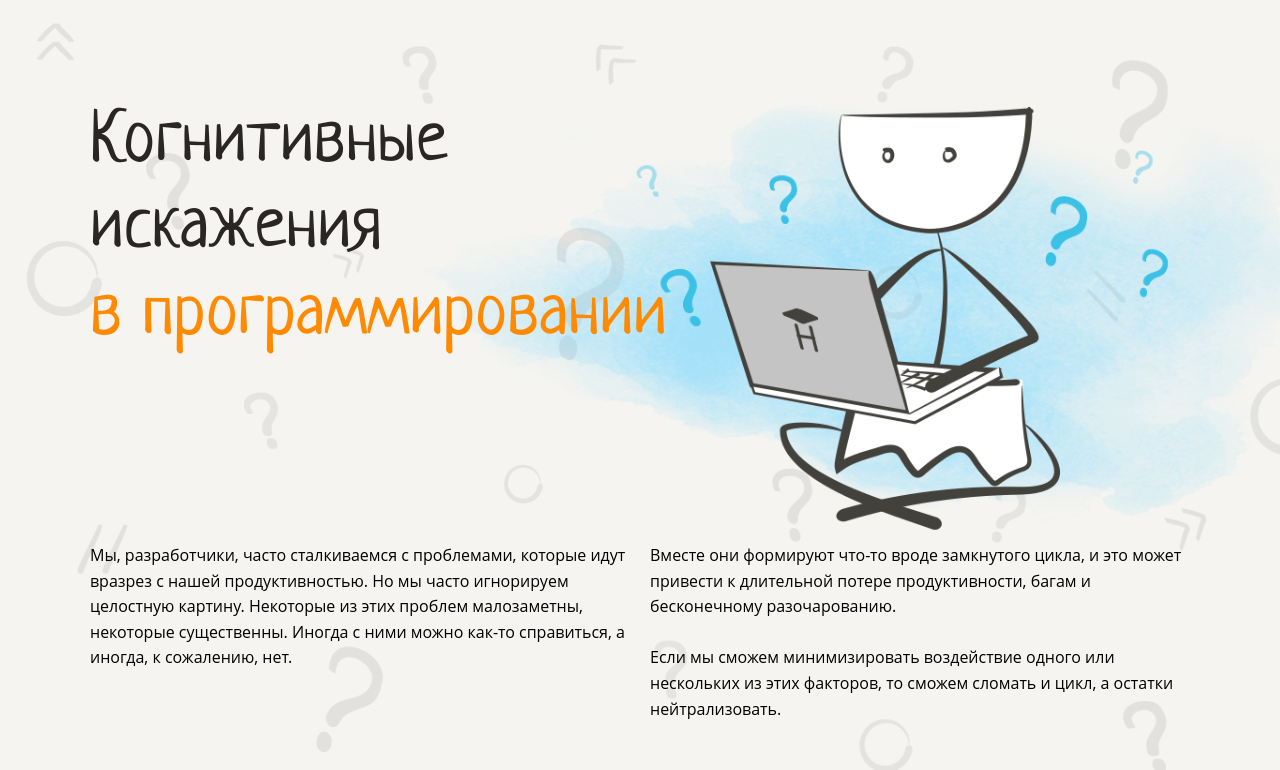
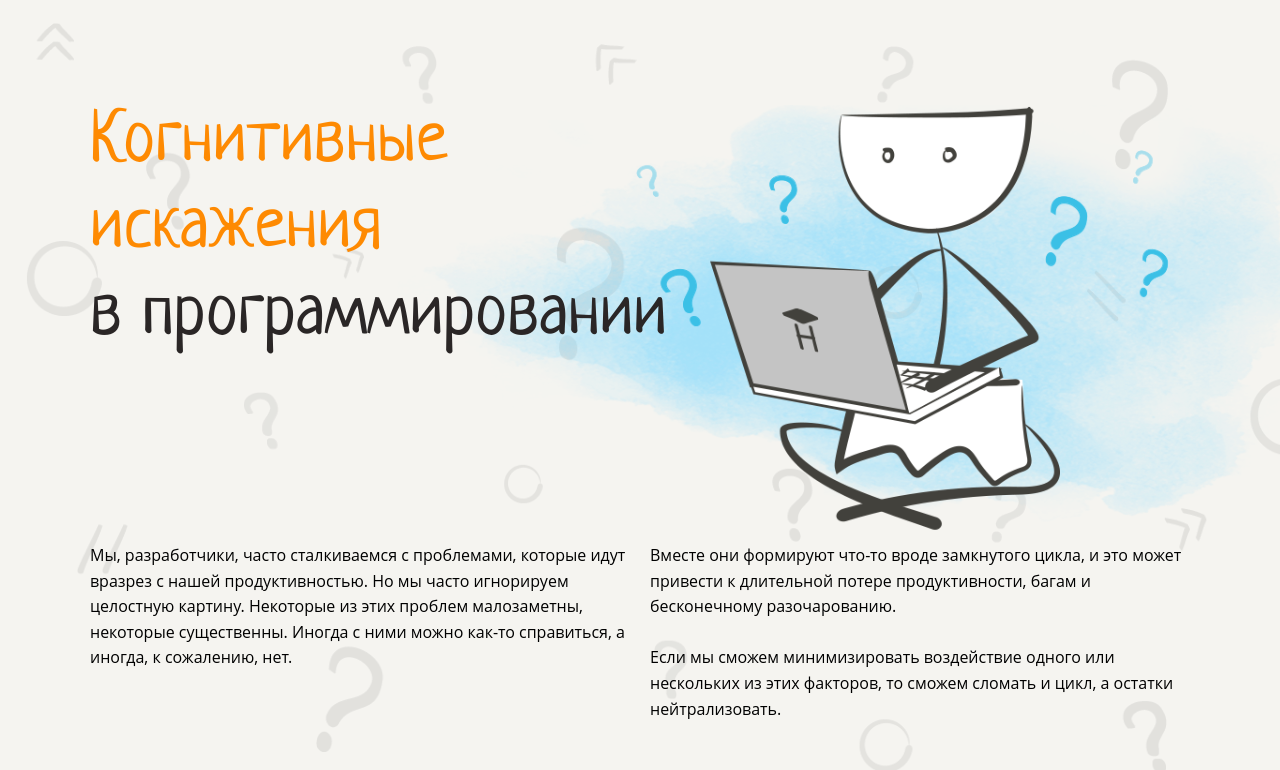
Before and after one commit to annkainova/layout-designer-project-58, a website: page src/index.html in a window 1280 px wide. Shown: the top 770 px of the page. Drawn offline with Linux system fonts and the light colour scheme; files whose address does not match are found by name.

Commit message:
update index.html

```diff
--- a/src/index.html
+++ b/src/index.html
@@ -17,11 +17,11 @@
          <div class="container">
             <div class="header-title">
                <h1 class="title">
-                  Когнитивные <br />
-                  искажения <br />
-                  <span class="title_accent">в программировании</span>
+                  <span class="title_accent">Когнитивные <br />
+                     искажения <br /></span>
+                  в программировании
                </h1>
-               <img class="header-image" src="../src/images/main.png" alt="." />
+               <img class="header-image" src="../images/main.png" alt="." />
             </div>
             <div class="main-text">
                <div class="column">
```
